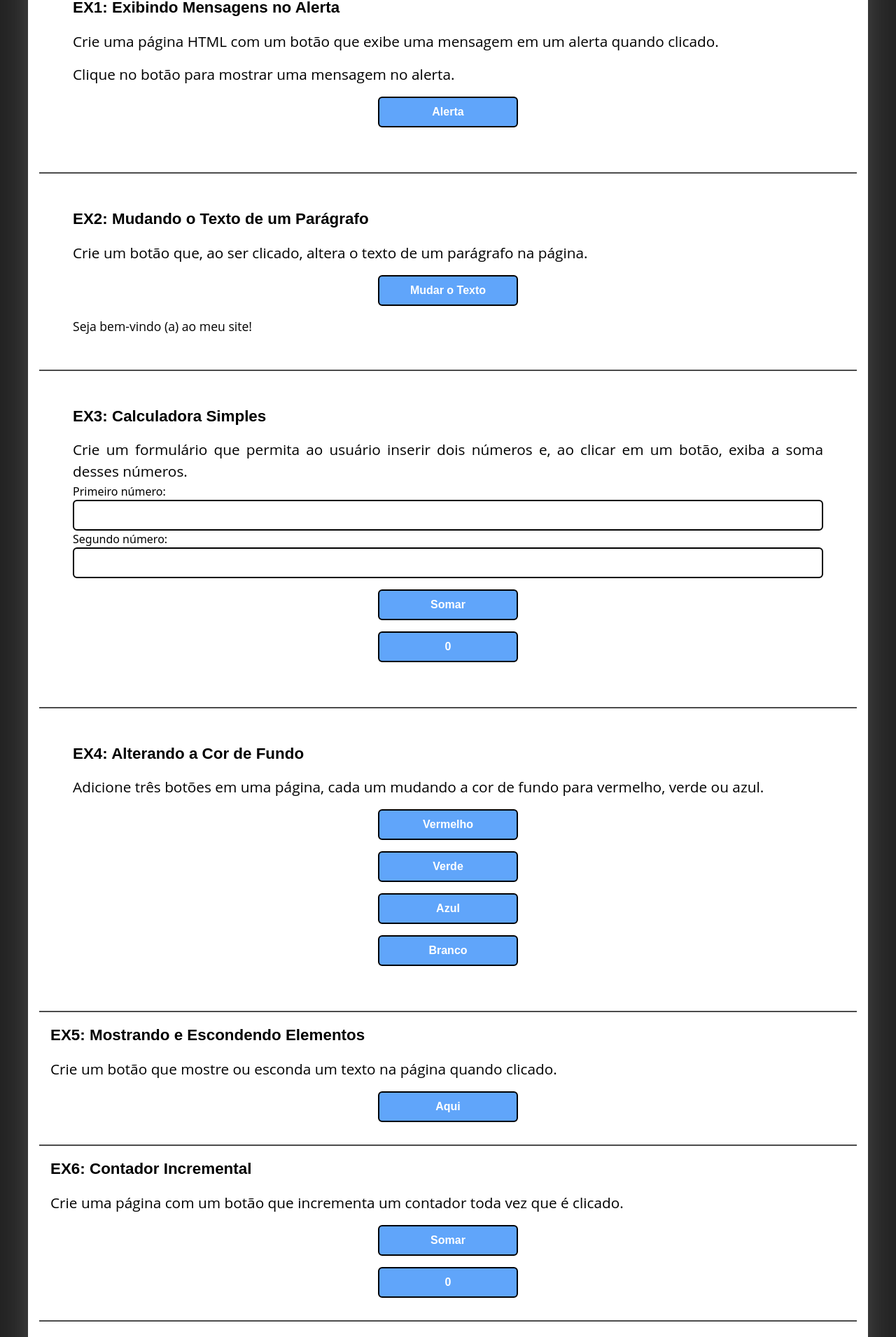
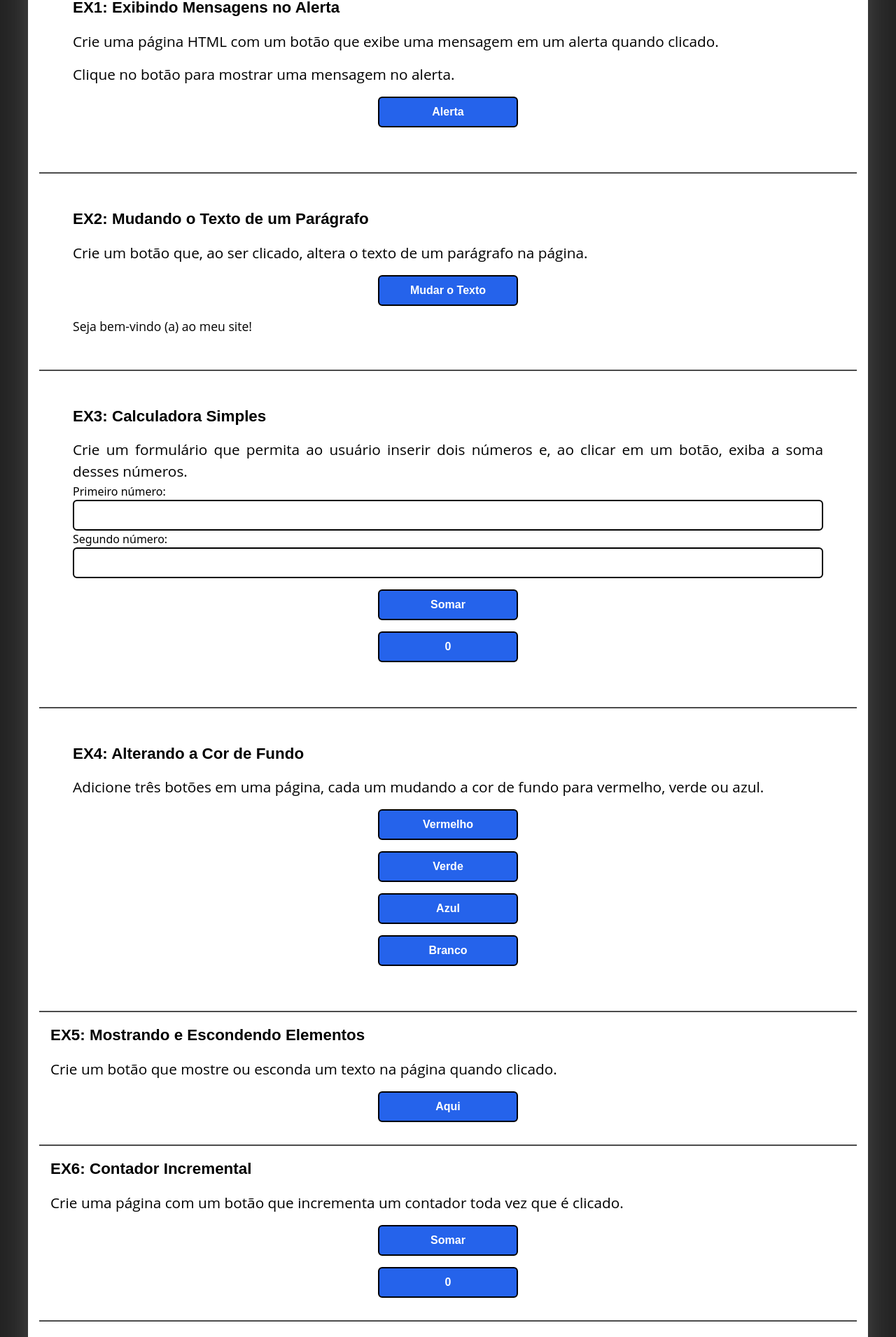
Before and after one commit to RosiestSloth/JavaScript-Trajectory, a Nuxt app: page /Java-Script/ex-1 in a window 1280 px wide. Shown: the part 257-2167 px from the top of the page at 70% size. Built offline with nearby package versions, Linux system fonts and the light colour scheme.

Commit message:
Atualização das cores dos botões
Aqui, deixo o azul do background dos botões mais escuros para aumentar o contraste do texto do botão.

```diff
--- a/pages/Java-Script/ex-1.vue
+++ b/pages/Java-Script/ex-1.vue
@@ -19,7 +19,7 @@
                 Clique no botão para mostrar uma mensagem no alerta.
               </p>
               <button
-                class="text-white font-[600] font-poppins bg-blue-400 p-2 mx-auto m-4 block w-[200px] text-center border-2 border-black rounded-md duration-200 hover:bg-[#1B65A6] hover:border-white active:bg-[#033E8C]"
+                class="text-white font-[600] font-poppins bg-blue-600 p-2 mx-auto m-4 block w-[200px] text-center border-2 border-black rounded-md duration-200 hover:bg-[#1B65A6] hover:border-white active:bg-[#033E8C]"
                 type="button"
                 @click="exibirAlerta"
               >
@@ -38,7 +38,7 @@
                 Crie um botão que, ao ser clicado, altera o texto de um parágrafo na página.
               </p>
               <button
-                class="text-white font-[600] font-poppins bg-blue-400 p-2 mx-auto m-4 block w-[200px] text-center border-2 border-black rounded-md duration-200 hover:bg-[#1B65A6] hover:border-white active:bg-[#033E8C]"
+                class="text-white font-[600] font-poppins bg-blue-600 p-2 mx-auto m-4 block w-[200px] text-center border-2 border-black rounded-md duration-200 hover:bg-[#1B65A6] hover:border-white active:bg-[#033E8C]"
                 @click="mudarTexto"
                 type="button"
               >
@@ -72,13 +72,13 @@
                    <input type="number" id="n2" class="border-2 border-black rounded-md p-2">
                  </div>
                  <button
-                class="text-white font-[600] font-poppins bg-blue-400 p-2 mx-auto m-4 block w-[200px] text-center border-2 border-black rounded-md duration-200 hover:bg-[#1B65A6] hover:border-white active:bg-[#033E8C]"
+                class="text-white font-[600] font-poppins bg-blue-600 p-2 mx-auto m-4 block w-[200px] text-center border-2 border-black rounded-md duration-200 hover:bg-[#1B65A6] hover:border-white active:bg-[#033E8C]"
                 @click="somar"
                 type="button"
               >
                 Somar
               </button>
-              <p id="resultado" class="text-white font-[600] font-poppins bg-blue-400 p-2 mx-auto m-4 block w-[200px] text-center border-2 border-black rounded-md">
+              <p id="resultado" class="text-white font-[600] font-poppins bg-blue-600 p-2 mx-auto m-4 block w-[200px] text-center border-2 border-black rounded-md">
                 0
               </p>
                </form>
@@ -94,28 +94,28 @@
                </p>
                <button
                type="button"
-               class="text-white font-[600] font-poppins bg-blue-400 p-2 mx-auto m-4 block w-[200px] text-center border-2 border-black rounded-md duration-200 hover:bg-[#1B65A6] hover:border-white active:bg-[#033E8C]"
+               class="text-white font-[600] font-poppins bg-blue-600 p-2 mx-auto m-4 block w-[200px] text-center border-2 border-black rounded-md duration-200 hover:bg-[#1B65A6] hover:border-white active:bg-[#033E8C]"
                @click="vermelho()"
                >
                  Vermelho
                </button>
                <button
                type="button"
-               class="text-white font-[600] font-poppins bg-blue-400 p-2 mx-auto m-4 block w-[200px] text-center border-2 border-black rounded-md duration-200 hover:bg-[#1B65A6] hover:border-white active:bg-[#033E8C]"
+               class="text-white font-[600] font-poppins bg-blue-600 p-2 mx-auto m-4 block w-[200px] text-center border-2 border-black rounded-md duration-200 hover:bg-[#1B65A6] hover:border-white active:bg-[#033E8C]"
                @click="verde()"
                >
                  Verde
                </button>
                <button
                type="button"
-               class="text-white font-[600] font-poppins bg-blue-400 p-2 mx-auto m-4 block w-[200px] text-center border-2 border-black rounded-md duration-200 hover:bg-[#1B65A6] hover:border-white active:bg-[#033E8C]"
+               class="text-white font-[600] font-poppins bg-blue-600 p-2 mx-auto m-4 block w-[200px] text-center border-2 border-black rounded-md duration-200 hover:bg-[#1B65A6] hover:border-white active:bg-[#033E8C]"
                @click="azul()"
                >
                  Azul
                </button>
                <button
                type="button"
-               class="text-white font-[600] font-poppins bg-blue-400 p-2 mx-auto m-4 block w-[200px] text-center border-2 border-black rounded-md duration-200 hover:bg-[#1B65A6] hover:border-white active:bg-[#033E8C]"
+               class="text-white font-[600] font-poppins bg-blue-600 p-2 mx-auto m-4 block w-[200px] text-center border-2 border-black rounded-md duration-200 hover:bg-[#1B65A6] hover:border-white active:bg-[#033E8C]"
                @click="branco()"
                >
                  Branco
@@ -129,7 +129,7 @@
               <p class="font-open-sans text-[0.9em] md:text-[1.3em] mt-4 text-justify font-[400]">Crie um botão que mostre ou esconda um texto na página quando clicado.</p>
               <button
                type="button"
-               class="text-white font-[600] font-poppins bg-blue-400 p-2 mx-auto m-4 block w-[200px] text-center border-2 border-black rounded-md duration-200 hover:bg-[#1B65A6] hover:border-white active:bg-[#033E8C]"
+               class="text-white font-[600] font-poppins bg-blue-600 p-2 mx-auto m-4 block w-[200px] text-center border-2 border-black rounded-md duration-200 hover:bg-[#1B65A6] hover:border-white active:bg-[#033E8C]"
                @click="show()"
                >
                 Aqui
@@ -152,10 +152,10 @@
             </p>
             <button
               type="button"
-              class="text-white font-[600] font-poppins bg-blue-400 p-2 mx-auto m-4 block w-[200px] text-center border-2 border-black rounded-md duration-200 hover:bg-[#1B65A6] hover:border-white active:bg-[#033E8C]"
+              class="text-white font-[600] font-poppins bg-blue-600 p-2 mx-auto m-4 block w-[200px] text-center border-2 border-black rounded-md duration-200 hover:bg-[#1B65A6] hover:border-white active:bg-[#033E8C]"
               @click="somarUm()"
               >Somar</button>
-              <p id="numero" class="text-white font-[600] font-poppins bg-blue-400 p-2 mx-auto m-4 block w-[200px] text-center border-2 border-black rounded-md ">
+              <p id="numero" class="text-white font-[600] font-poppins bg-blue-600 p-2 mx-auto m-4 block w-[200px] text-center border-2 border-black rounded-md ">
                 {{ soma }}
               </p>
            </section>
@@ -289,9 +289,16 @@
               if (tarefa.value.length < 3) {
                 erro.innerHTML = 'ERRO! A tarefa não pode ter menos que 3 caracteres!';
                 erro.style.color = 'red';
-                return;
-              }
 
+              } else if (!tarefa.value.trim()) {
+                erro.innerHTML = 'ERRO! Você não pode enviar um formulário vazio.';
+                erro.style.color = 'red';
+
+              } else if (!tarefa.value) {
+                erro.innerHTML = 'ERRO! Vocês precisa digitar uma tarefa!';
+                erro.style.color = 'red';
+
+              } else {
                 for (let li of item.getElementsByTagName('li')) {
                   if (li.textContent === tarefa.value) {
                     erro.innerHTML = 'ERRO! Essa tarefa já foi adicionada.';
@@ -307,6 +314,7 @@
                 item.appendChild(novoItem);
 
                 tarefa.value = '';
+                }
             },
         },
     };
--- a/pages/index.vue
+++ b/pages/index.vue
@@ -19,11 +19,11 @@
             <p class="font-open-sans text-[1.1em] mt-4 text-justify font-[500]">
               Aqui Mostro minha experiência com JavaScript e conto de forma detalhada todo meu processo de aprendizado.
             </p>
-            <NuxtLink class="text-white bg-blue-400 p-2 mx-auto m-4 block w-[200px] text-center border-2 border-black rounded-md duration-200 hover:bg-[#1B65A6] hover:border-white active:bg-[#033E8C]" to="/experiencia">Minha Experiência</NuxtLink>
+            <NuxtLink class="text-white bg-blue-700 p-2 mx-auto m-4 block w-[200px] text-center border-2 border-black rounded-md duration-200 hover:bg-[#1B65A6] hover:border-white active:bg-[#033E8C]" to="/experiencia">Minha Experiência</NuxtLink>
             <p class="font-open-sans text-[1.1em] mt-4 text-justify font-[500]">
               Aqui mostro os exercícios desenvolvidos com JavaScript. Onde eu aplico meu conhecimento adquirido para criar páginas interativas e dinâmicas.
             </p>
-            <NuxtLink class="mx-auto text-white bg-blue-400 p-2 my-4 block w-[200px] text-center border-2 border-black rounded-md duration-200 hover:bg-[#1B65A6] hover:border-white active:bg-[#033E8C]" to="/exercicios">Exercícios Realizados</NuxtLink>
+            <NuxtLink class="mx-auto text-white bg-blue-700 p-2 my-4 block w-[200px] text-center border-2 border-black rounded-md duration-200 hover:bg-[#1B65A6] hover:border-white active:bg-[#033E8C]" to="/exercicios">Exercícios Realizados</NuxtLink>
           </div>
         </section>
         <section class="mx-[-16px] bg-[url('/imgs/programador.jpg')] bg-cover bg-fixed bg-center p-8 flex flex-col md:flex-row md:flex-gap-4 items-center">
@@ -41,7 +41,7 @@
                     <p class="font-open-sans text-[0.7em] mt-4 font-[500] md:text-[0.9em]">
                       exercícios simples para praticar JavaScript.
                     </p>
-                    <NuxtLink class="mx-auto text-white bg-blue-400 p-2 my-4 block w-[80%] text-center border-2 border-black rounded-md duration-200 hover:bg-[#1B65A6] hover:border-white active:bg-[#033E8C] max-w-[200px]" to="/java-script/ex-1">Aqui</NuxtLink>
+                    <NuxtLink class="mx-auto text-white bg-blue-700 p-2 my-4 block w-[80%] text-center border-2 border-black rounded-md duration-200 hover:bg-[#1B65A6] hover:border-white active:bg-[#033E8C] max-w-[200px]" to="/java-script/ex-1">Aqui</NuxtLink>
                   </div>
                 </div>
               </div>
```
Lines whose indentation alone changed are shown as unchanged.
